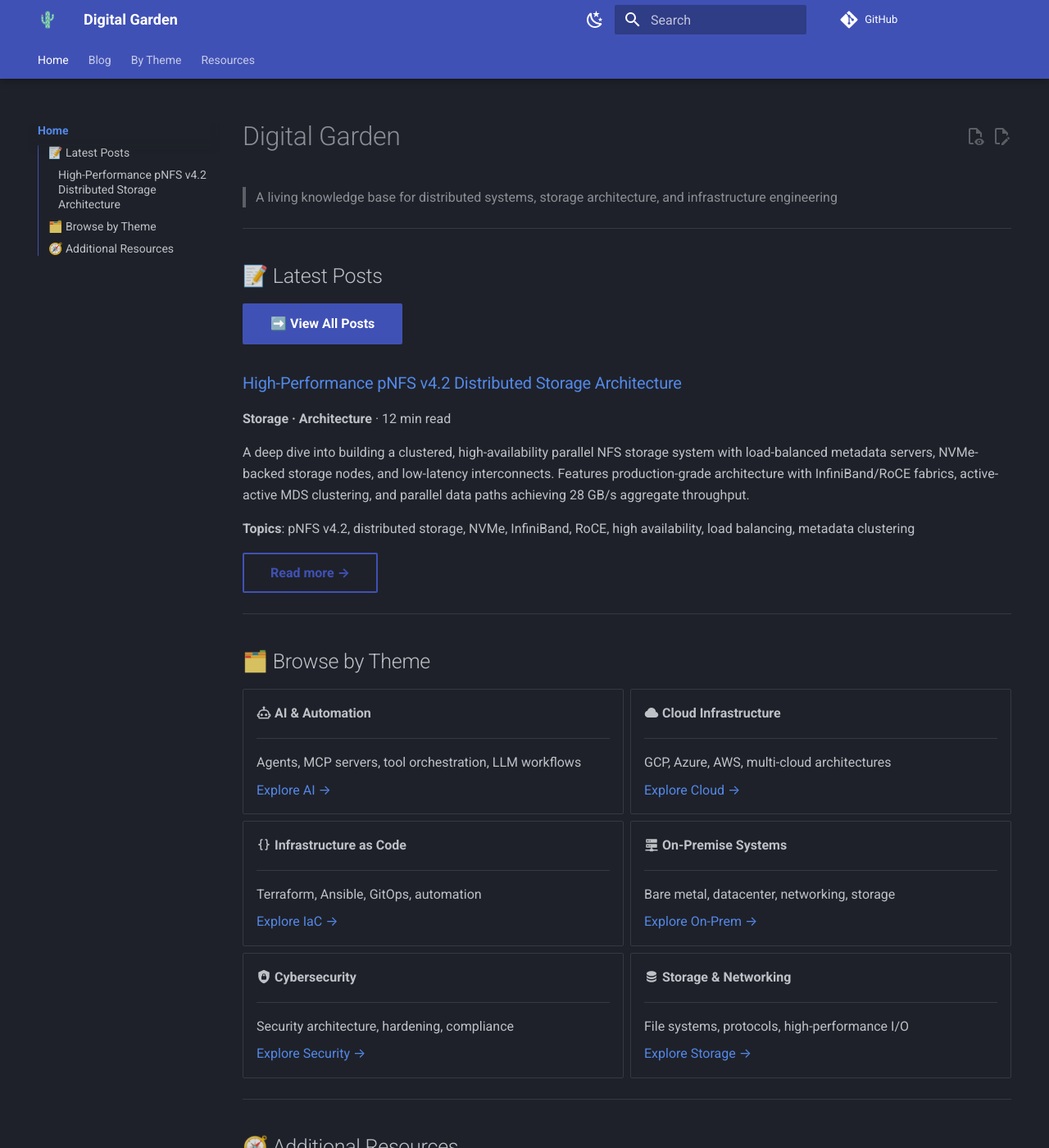
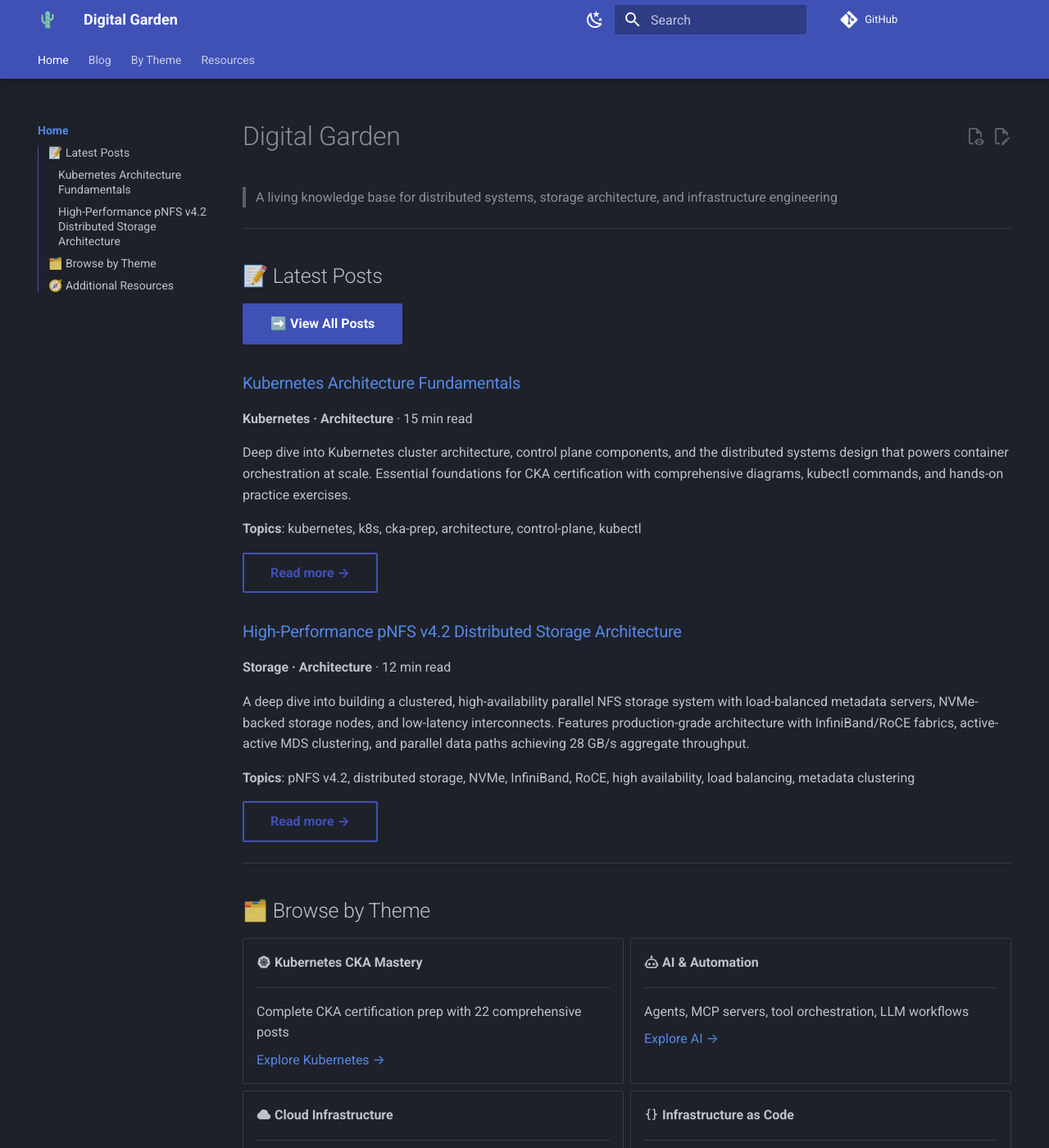
Before and after one commit to alfredojrc/digital-garden, an MkDocs documentation site: the page built from docs/index.md, in a window 1280 px wide and 1400 px high. Shown: the whole window at 82% size. Built offline with MkDocs 1.6.1 and Material for MkDocs 9.7.7, drawn with Linux system fonts in a browser that asks for light colours; comment, search, counter and statistics services are not loaded.

Commit message:
Fix Kubernetes posts visibility on homepage
Add Kubernetes Architecture Fundamentals post to Latest Posts section
and Kubernetes CKA Mastery theme card to Browse by Theme grid.

This resolves the issue where Kubernetes posts were not visible on the
homepage or in theme navigation.

Changes:
- Added Kubernetes post preview to Latest Posts (above pNFS)
- Added Kubernetes CKA Mastery card to Browse by Theme section
- Linked card to kubernetes/index.md for proper theme navigation

🤖 Generated with [Claude Code](https://claude.com/claude-code)

Co-Authored-By: Claude <noreply@anthropic.com>

```diff
--- a/docs/index.md
+++ b/docs/index.md
@@ -7,6 +7,16 @@
 ## 📝 Latest Posts
 
 [➡️ View All Posts](blog/index.md){ .md-button .md-button--primary }
+
+### [Kubernetes Architecture Fundamentals](blog/2025/11/11/kubernetes-architecture-fundamentals/)
+
+**Kubernetes · Architecture** · 15 min read
+
+Deep dive into Kubernetes cluster architecture, control plane components, and the distributed systems design that powers container orchestration at scale. Essential foundations for CKA certification with comprehensive diagrams, kubectl commands, and hands-on practice exercises.
+
+**Topics**: kubernetes, k8s, cka-prep, architecture, control-plane, kubectl
+
+[Read more →](blog/2025/11/11/kubernetes-architecture-fundamentals/){ .md-button }
 
 ### [High-Performance pNFS v4.2 Distributed Storage Architecture](blog/2025/11/10/pnfs-distributed-storage-architecture/)
 
@@ -23,6 +33,14 @@ A deep dive into building a clustered, high-availability parallel NFS storage sy
 ## 🗂️ Browse by Theme
 
 <div class="grid cards" markdown>
+
+-   :material-kubernetes: **Kubernetes CKA Mastery**
+
+    ---
+
+    Complete CKA certification prep with 22 comprehensive posts
+
+    [Explore Kubernetes →](kubernetes/index.md)
 
 -   :material-robot-outline: **AI & Automation**
 
```
